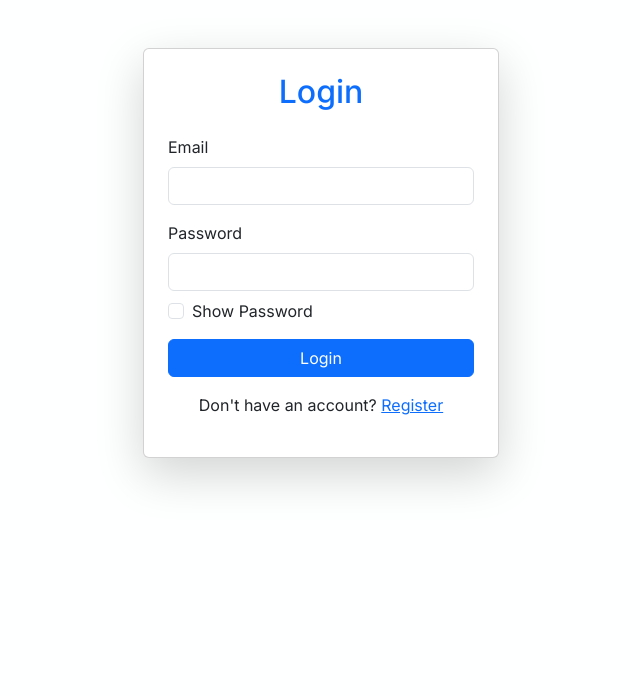
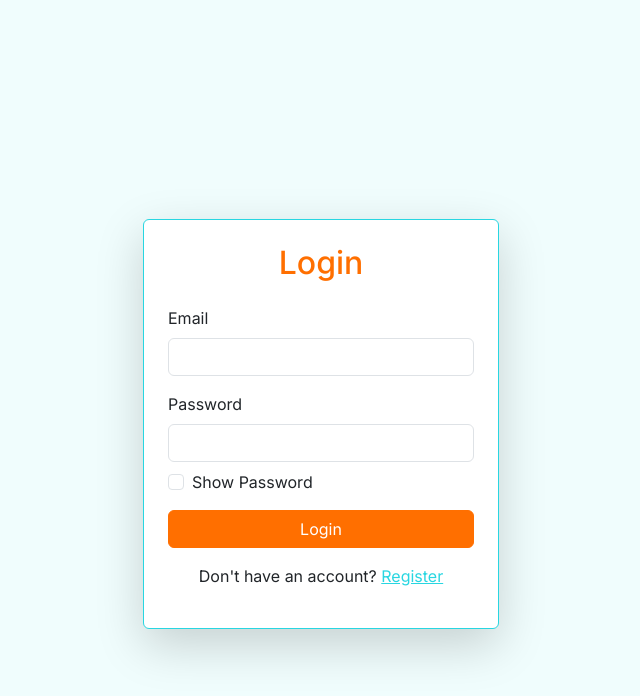
Before and after one commit to Shubham-567/Vehicle-Rental, a React (Vite) app in the folder Frontend/: page /login in a window 1280 px wide. Shown: the top 696 px of the page, without its empty margins (319-959 px from the left). Built offline with nearby package versions, Linux system fonts and the light colour scheme; no server answers.

Commit message:
Refactored login.jsx and regester.jsx files to use custom colors.

```diff
--- a/Frontend/src/components/CTA/CallToAction.module.css
+++ b/Frontend/src/components/CTA/CallToAction.module.css
@@ -6,7 +6,7 @@
   border: 1px solid #ddd;
   border-radius: 20px;
   background-color: #28d5e233;
-  padding: 40px 20px;
+  padding: 20px;
 }
 
 .textContainer {
--- a/Frontend/src/components/navbar/Navbar.jsx
+++ b/Frontend/src/components/navbar/Navbar.jsx
@@ -1,9 +1,17 @@
 import logo from "../../assets/logo.png";
+import userProfileLogo from "../../assets/user-profile.png";
 import styles from "./Navbar.module.css";
+import React, { useState, useEffect, useContext } from "react";
 import { useNavigate } from "react-router-dom";
+import { AuthContext } from "../../context/AuthContext.jsx";
 
 const Navbar = () => {
+  const { user, isAuthenticated, logout } = useContext(AuthContext);
   const navigate = useNavigate();
+
+  const [isHidden, setIsHidden] = useState(true);
+
+  console.log(user);
 
   return (
     <nav className={styles.navbar}>
@@ -16,12 +24,33 @@ const Navbar = () => {
           <li>Contact Us</li>
         </ul>
 
+        {isAuthenticated ? (
+          <div className={styles.userProfile}>
+            <img
+              src={userProfileLogo}
+              alt='A logo of user profile'
+              onClick={() => setIsHidden(!isHidden)}
+            />
+
+            <div
+              className={`${styles.dropdown}  ${
+                isHidden ? styles.hidden : ""
+              }`}>
+              <ul>
+                <li>Dashboard</li>
+                <li>My Bookings</li>
+                <li onClick={logout}>Logout</li>
+              </ul>
+            </div>
+          </div>
+        ) : (
           <button
             type='button'
             onClick={() => navigate("/login")}
             className={styles.navbarButton}>
             Login
           </button>
+        )}
       </div>
     </nav>
   );
--- a/Frontend/src/components/navbar/Navbar.module.css
+++ b/Frontend/src/components/navbar/Navbar.module.css
@@ -3,8 +3,8 @@
   justify-content: space-between;
   align-items: center;
   padding: 0 50px;
-  margin: 0;
   border-bottom: 1px solid #dcdcdc;
+  background-color: #fff;
 }
 
 .logo {
@@ -32,13 +32,29 @@
 .links li {
   font-size: 1.25rem;
   font-weight: 500;
+  position: relative;
   cursor: pointer;
   transition: color 0.3s ease;
 }
 
+.links li::after {
+  content: "";
+  position: absolute;
+  left: 50%;
+  bottom: -3px;
+  width: 0;
+  height: 2px;
+  background-color: #ff6f00;
+  transition: width 0.3s ease, left 0.3s ease;
+}
+
 .links li:hover {
-  text-decoration: underline;
   color: #ff6f00;
+}
+
+.links li:hover::after {
+  width: 100%;
+  left: 0;
 }
 
 .navbarButton {
@@ -50,10 +66,61 @@
   color: #fff;
   font-weight: 600;
   cursor: pointer;
-  transition: background-color 0.3s ease, transform 0.3s ease;
+  transition: background-color 0.3s ease, transform 0.2s ease;
 }
 
 .navbarButton:hover {
   background-color: #cc5800;
-  transform: translateY(-3px);
+  transform: scale(1.05);
 }
+
+.navbarButton:active {
+  transform: scale(1);
+}
+
+.userProfile img {
+  width: 50px;
+  border: 1px solid #ddd;
+  border-radius: 50%;
+  padding: 5px;
+  cursor: pointer;
+}
+
+.userProfile {
+  position: relative;
+}
+
+.dropdown {
+  position: absolute;
+  top: 60px;
+  right: 15px;
+  background-color: #222;
+  color: #fff;
+  z-index: 2;
+  width: 200px;
+  border: 1px solid #ddd;
+  border-radius: 20px;
+  padding: 20px;
+  transition: all 0.6s ease;
+}
+
+.dropdown ul {
+  list-style: none;
+  margin: 0;
+  padding: 0;
+}
+
+.dropdown li {
+  width: 100%;
+  font-size: 1rem;
+  padding: 0.4em;
+}
+
+.dropdown li:hover {
+  color: #ff9d00;
+  cursor: pointer;
+}
+
+.hidden {
+  display: none;
+}
--- a/Frontend/src/index.css
+++ b/Frontend/src/index.css
@@ -17,6 +17,6 @@ section {
 hr {
   border: none;
   border-bottom: 10px dotted rgb(255, 187, 0);
-  width: 100px;
+  width: 200px;
   margin: 50px auto;
 }
--- a/Frontend/src/pages/Home.jsx
+++ b/Frontend/src/pages/Home.jsx
@@ -12,11 +12,11 @@ const Home = () => {
       <Navbar />
       <Hero />
       <hr />
+      <WhyUs />
+      <hr />
       <Steps />
       <hr />
       <OurFleet />
-      <hr />
-      <WhyUs />
       <hr />
       <CallToAction />
       <hr />
--- a/Frontend/src/pages/Login.jsx
+++ b/Frontend/src/pages/Login.jsx
@@ -1,6 +1,35 @@
 import React, { useState, useContext, useEffect } from "react";
 import { AuthContext } from "../context/AuthContext";
 import { useNavigate } from "react-router-dom";
+
+const styles = {
+  container: {
+    backgroundColor: "#F0FDFD",
+    color: "#101902",
+    minHeight: "100vh",
+    display: "flex",
+    justifyContent: "center",
+    alignItems: "center",
+  },
+  card: {
+    backgroundColor: "#FFFFFF",
+    borderColor: "#28D6E1",
+  },
+  heading: {
+    color: "#FF6F00",
+  },
+  button: {
+    backgroundColor: "#FF6F00",
+    borderColor: "#FF6F00",
+  },
+  buttonDisabled: {
+    backgroundColor: "#FFB400",
+    borderColor: "#FFB400",
+  },
+  link: {
+    color: "#28D6E1",
+  },
+};
 
 const Login = () => {
   const { login, isAuthenticated, loading, error } = useContext(AuthContext);
@@ -9,31 +38,34 @@ const Login = () => {
   const [password, setPassword] = useState("");
   const [isPasswordVisible, setIsPasswordVisible] = useState(false);
 
-  // handle form submission visible
-  const handleSubmit = async (e) => {
-    e.preventDefault(); // to prevent default behavior (page reload)
-    await login(email, password);
-  };
-
-  // redirect if authenticated
   useEffect(() => {
     if (isAuthenticated) {
       navigate("/");
     }
   }, [isAuthenticated, navigate]);
 
+  const handleSubmit = async (e) => {
+    e.preventDefault();
+    await login(email, password);
+  };
+
   return (
+    <div style={styles.container}>
       <div className='container mt-5'>
         <div className='row justify-content-center'>
           <div className='col-12 col-sm-10 col-md-8 col-lg-6 col-xl-4'>
-          <div className='card shadow-lg p-4'>
-            <h2 className='text-center text-primary mb-4'>Login</h2>
+            <div className='card shadow-lg p-4' style={styles.card}>
+              <h2 className='text-center mb-4' style={styles.heading}>
+                Login
+              </h2>
 
-            {error ? (
-              <div className='alert alert-danger text-center mb-4' role='alert'>
+              {error && (
+                <div
+                  className='alert alert-danger text-center mb-4'
+                  role='alert'>
                   {error}
                 </div>
-            ) : null}
+              )}
 
               <form onSubmit={handleSubmit}>
                 <div className='mb-3'>
@@ -73,14 +105,19 @@ const Login = () => {
                 <button
                   type='submit'
                   className='btn btn-primary w-100'
+                  style={loading ? styles.buttonDisabled : styles.button}
                   disabled={loading}>
                   {loading ? "Logging in..." : "Login"}
                 </button>
 
                 <p className='mt-3 text-center'>
-                Don't have an account? <a href='/register'>Register</a>
+                  Don't have an account?{" "}
+                  <a href='/register' style={styles.link}>
+                    Register
+                  </a>
                 </p>
               </form>
+            </div>
           </div>
         </div>
       </div>
--- a/Frontend/src/pages/Register.jsx
+++ b/Frontend/src/pages/Register.jsx
@@ -2,11 +2,38 @@ import React, { useState, useContext, useEffect } from "react";
 import { AuthContext } from "../context/AuthContext";
 import { useNavigate } from "react-router-dom";
 
+const styles = {
+  container: {
+    backgroundColor: "#F0FDFD",
+    color: "#101902",
+    minHeight: "100vh",
+    display: "flex",
+    justifyContent: "center",
+    alignItems: "center",
+  },
+  card: {
+    backgroundColor: "#FFFFFF",
+    borderColor: "#28D6E1",
+  },
+  heading: {
+    color: "#FF6F00",
+  },
+  button: {
+    backgroundColor: "#FF6F00",
+    borderColor: "#FF6F00",
+  },
+  buttonDisabled: {
+    backgroundColor: "#FFB400",
+    borderColor: "#FFB400",
+  },
+  link: {
+    color: "#28D6E1",
+  },
+};
+
 const Register = () => {
   const { register, isAuthenticated, loading, error } = useContext(AuthContext);
-
   const navigate = useNavigate();
-
   const [name, setName] = useState("");
   const [email, setEmail] = useState("");
   const [password, setPassword] = useState("");
@@ -15,35 +42,27 @@ const Register = () => {
   const [isPasswordVisible, setIsPasswordVisible] = useState(false);
   const [formError, setFormError] = useState(null);
 
-  // redirect if authenticated
   useEffect(() => {
     if (isAuthenticated) {
       navigate("/");
     }
   }, [isAuthenticated, navigate]);
 
-  // handle form submit
   const handleSubmit = async (e) => {
     e.preventDefault();
-
     setFormError(null);
-
-    // basic validation
     if (!name || !email || !password || !confirmPassword || !phone) {
       setFormError("All fields are required.");
       return;
     }
-
     if (password.length < 6) {
-      setFormError("Password mus be at least 6 characters.");
+      setFormError("Password must be at least 6 characters.");
       return;
     }
-
     if (password !== confirmPassword) {
       setFormError("Passwords do not match.");
       return;
     }
-
     try {
       await register(name, email, password, phone);
     } catch (err) {
@@ -52,23 +71,28 @@ const Register = () => {
   };
 
   return (
+    <div style={styles.container}>
       <div className='container mt-5 mb-5'>
         <div className='row justify-content-center'>
           <div className='col-12 col-sm-10 col-md-8 col-lg-6 col-xl-5'>
-          <div className='card shadow-lg p-4'>
-            <h2 className='text-center text-primary mb-4'>Register</h2>
-
+            <div className='card shadow-lg p-4' style={styles.card}>
+              <h2 className='text-center mb-4' style={styles.heading}>
+                Register
+              </h2>
               {formError && (
-              <div className='alert alert-danger text-center mb-4' role='alert'>
+                <div
+                  className='alert alert-danger text-center mb-4'
+                  role='alert'>
                   {formError}
                 </div>
               )}
               {error && (
-              <div className='alert alert-danger text-center mb-4' role='alert'>
+                <div
+                  className='alert alert-danger text-center mb-4'
+                  role='alert'>
                   {error}
                 </div>
               )}
-
               <form onSubmit={handleSubmit}>
                 <div className='mb-3'>
                   <label className='form-label'>Name</label>
@@ -80,7 +104,6 @@ const Register = () => {
                     required
                   />
                 </div>
-
                 <div className='mb-3'>
                   <label className='form-label'>Email</label>
                   <input
@@ -91,7 +114,6 @@ const Register = () => {
                     required
                   />
                 </div>
-
                 <div className='mb-3'>
                   <label className='form-label'>Phone</label>
                   <input
@@ -102,7 +124,6 @@ const Register = () => {
                     required
                   />
                 </div>
-
                 <div className='mb-3'>
                   <label className='form-label'>Password</label>
                   <input
@@ -113,7 +134,6 @@ const Register = () => {
                     required
                   />
                 </div>
-
                 <div className='mb-3'>
                   <label className='form-label'>Confirm Password</label>
                   <input
@@ -124,7 +144,6 @@ const Register = () => {
                     required
                   />
                 </div>
-
                 <div className='form-check mb-3'>
                   <input
                     type='checkbox'
@@ -137,18 +156,21 @@ const Register = () => {
                     Show Password
                   </label>
                 </div>
-
                 <button
                   type='submit'
                   className='btn btn-primary w-100'
+                  style={loading ? styles.buttonDisabled : styles.button}
                   disabled={loading}>
                   {loading ? "Registering..." : "Register"}
                 </button>
-
                 <p className='mt-3 text-center'>
-                Already have an account? <a href='/login'>Login</a>
+                  Already have an account?{" "}
+                  <a href='/login' style={styles.link}>
+                    Login
+                  </a>
                 </p>
               </form>
+            </div>
           </div>
         </div>
       </div>
```
Also changed, not shown: Frontend/src/assets/user-profile.png (added). Lines whose indentation alone changed are shown as unchanged.
